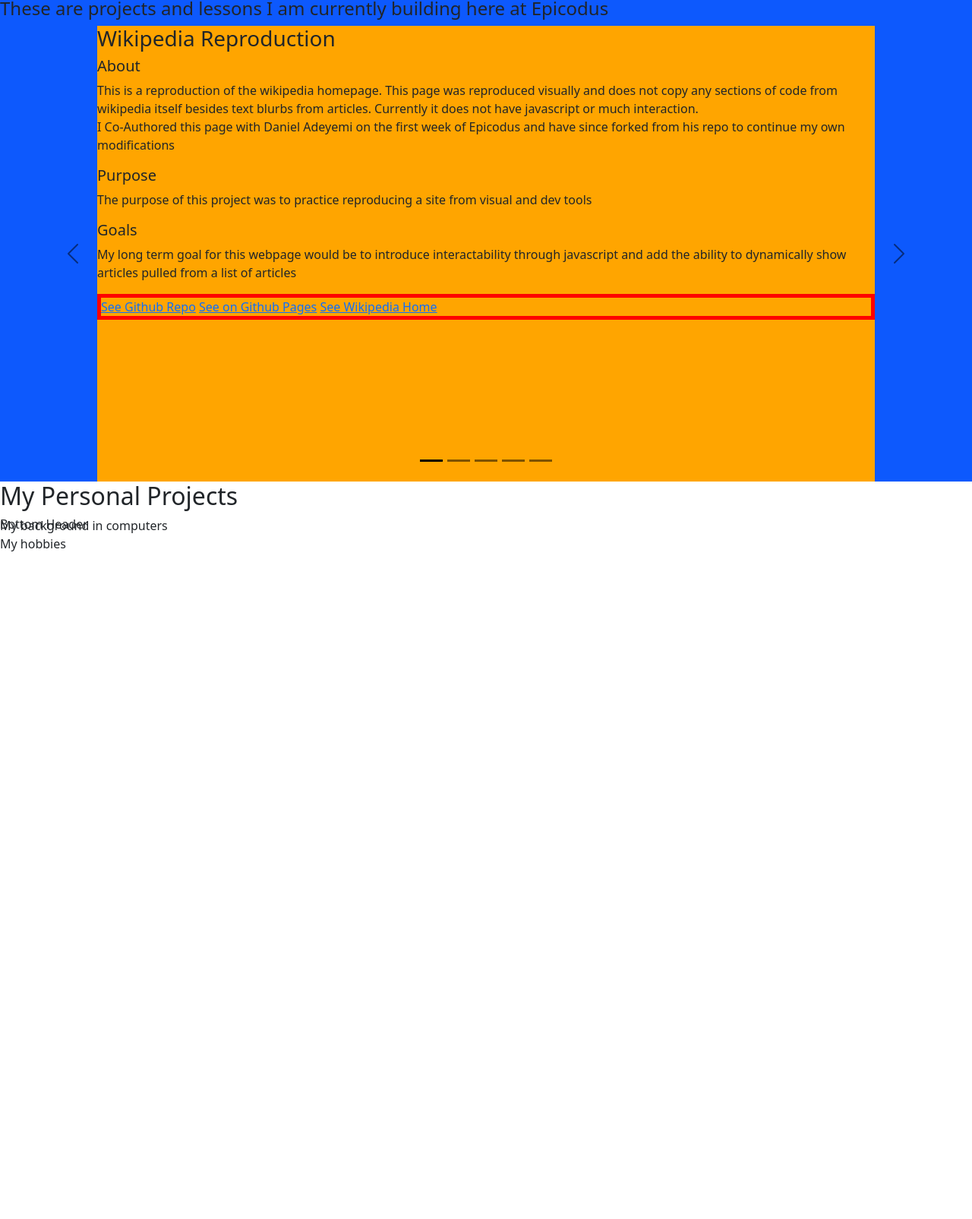
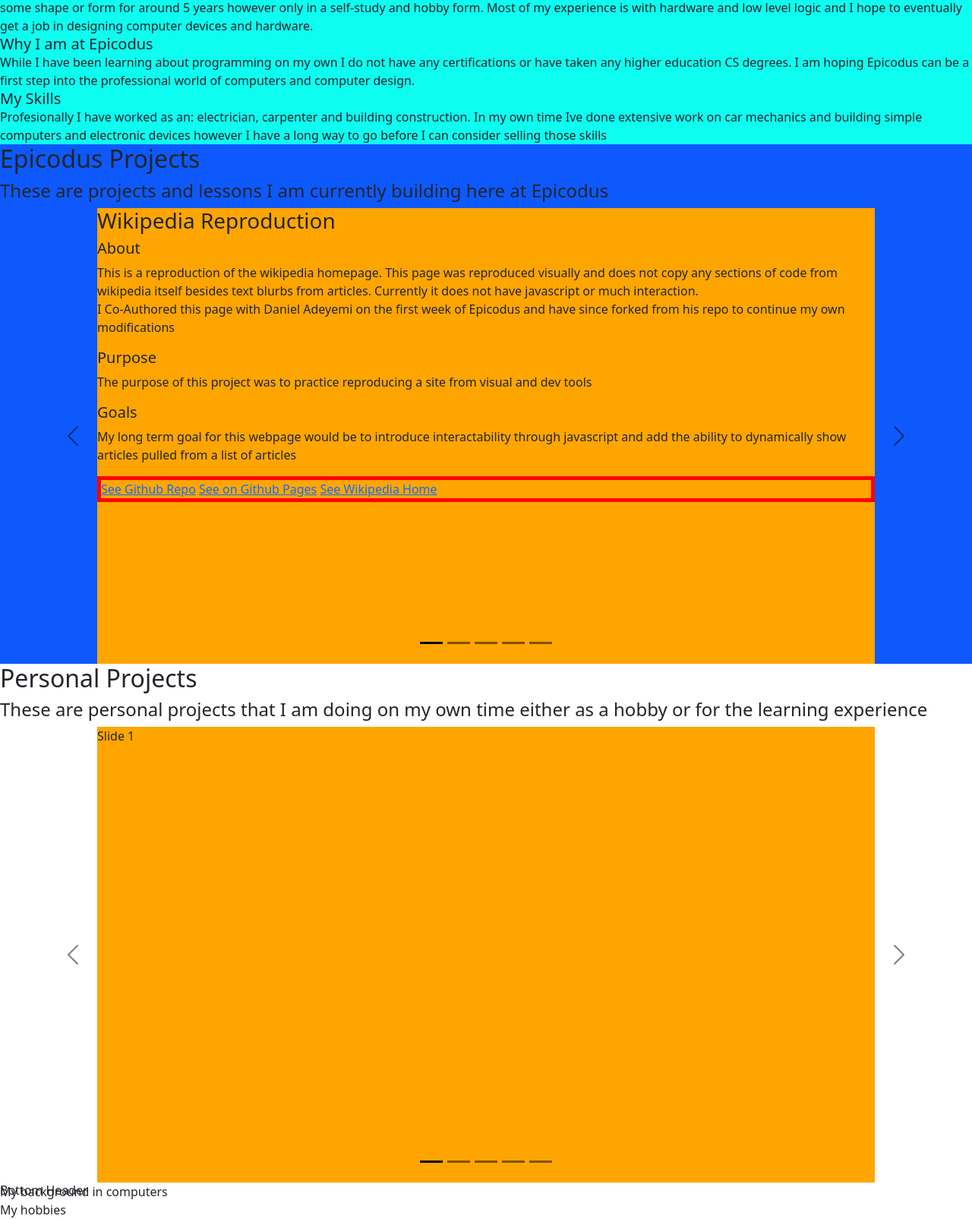
Before and after one commit to JJohan-work/Portfolio, a plain HTML site: page index.html in a window 1280 px wide. Shown: the part 562-2167 px from the top of the page at 76% size. Before the commit the page ends 1290 px from the top, so only its background shows below. Drawn offline with nearby package versions, Linux system fonts and the light colour scheme.

Commit message:
add content to page Minor/no changes to layout/code

```diff
--- a/index.html
+++ b/index.html
@@ -65,12 +65,20 @@
       <h2>Jonah Johansen Work Portfolio</h2>
       <p>Welcome to my portfolio. My name is Jonah Johansen and in this site is a personal representation of my work, projects I have done at Epicodus, current and past personal projects and my own history and hobbies</p>
 
+      <p>Currently this portfolio is under development and unfinished. There are sections that are blank or otherwise nonfunctional. Tread carefully</p>
+
       <p>Use the dropdown navbar on the left to easily navigate between sections. Links to my Github and LinkedIn are on the top.</p>
     </div>
 
     <div id="aboutme">
       <h2>About Me</h2>
       <p>This section is unfinished and will be expanded later</p>
+      <h5>History</h5>
+      <p>I was born in Bend Oregon and moved to Portland Oregon several years ago. I have always been fascinated by the electronic and mechanical fields. I have been coding in some shape or form for around 5 years however only in a self-study and hobby form. Most of my experience is with hardware and low level logic and I hope to eventually get a job in designing computer devices and hardware.</p>
+      <h5>Why I am at Epicodus</h5>
+      <p>While I have been learning about programming on my own I do not have any certifications or have taken any higher education CS degrees. I am hoping Epicodus can be a first step into the professional world of computers and computer design.</p>
+      <h5>My Skills</h5>
+      <p>Profesionally I have worked as an: electrician, carpenter and building construction. In my own time Ive done extensive work on car mechanics and building simple computers and electronic devices however I have a long way to go before I can consider selling those skills</p>
     </div>
 
     <div id="epic-project">
@@ -124,7 +132,42 @@
     </div>
 
     <div class="per-project">
-      <h2>My Personal Projects</h2>
+      <h2>Personal Projects</h2>
+      <h4>These are personal projects that I am doing on my own time either as a hobby or for the learning experience</h4>
+      <div id="carouselExampleIndicators" class="carousel slide carousel-fade carousel-dark" data-bs-ride="carousel" data-bs-interval="false">
+        <ol class="carousel-indicators">
+          <li data-bs-target="#carouselExampleIndicators" data-bs-slide-to="0" class="active"></li>
+          <li data-bs-target="#carouselExampleIndicators" data-bs-slide-to="1"></li>
+          <li data-bs-target="#carouselExampleIndicators" data-bs-slide-to="2"></li>
+          <li data-bs-target="#carouselExampleIndicators" data-bs-slide-to="3"></li>
+          <li data-bs-target="#carouselExampleIndicators" data-bs-slide-to="4"></li>
+        </ol>
+        <div class="carousel-inner">
+          <div class="carousel-item active project">
+            <p>Slide 1</p>
+          </div>
+          <div class="carousel-item project">
+            <p>Slide 2</p>
+          </div>
+          <div class="carousel-item project">
+            <p>Slide 3</p>
+          </div>
+          <div class="carousel-item project">
+            <p>Slide 4</p>
+          </div>
+          <div class="carousel-item project">
+            <p>Slide 5</p>
+          </div>
+        </div>
+        <a class="carousel-control-prev" href="#carouselExampleIndicators" role="button" data-bs-slide="prev">
+          <span class="carousel-control-prev-icon" aria-hidden="true"></span>
+          <span class="visually-hidden">Previous</span>
+        </a>
+        <a class="carousel-control-next" href="#carouselExampleIndicators" role="button" data-bs-slide="next">
+          <span class="carousel-control-next-icon" aria-hidden="true"></span>
+          <span class="visually-hidden">Next</span>
+        </a>
+      </div>
     </div>
 
     <div class="background">My background in computers</div>
```
